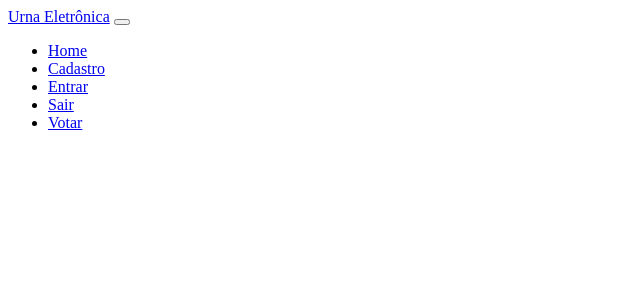
After one commit to lialisa55/urna-eletronica, a PHP site: page /votacao/navbarvotacao.php in a window 1280 px wide. The commit adds this page. Shown: the top 300 px of the page, without its empty margins (0-640 px from the left). Run offline with PHP 8.4, Linux system fonts and the light colour scheme.

Commit message:
criado clone de navbar especifico para paginas de votação

```diff
--- a/votacao/deputadofederal.php
+++ b/votacao/deputadofederal.php
@@ -11,5 +11,5 @@
 <?php
     include ('../conexao.php');
     include ('../limitacao.php');
-    include ('../navbar.php');
+    include ('navbarvotacao.php');
 ?>
--- a/votacao/governador.php
+++ b/votacao/governador.php
@@ -11,5 +11,5 @@
 <?php
     include ('../conexao.php');
     include ('../limitacao.php');
-    include ('../navbar.php');
+    include ('navbarvotacao.php');
 ?>
--- /dev/null
+++ b/votacao/navbarvotacao.php
@@ -0,0 +1,60 @@
+<!-- <nav class="navbar navbar-expand-lg navbar-dark bg-dark">
+        <a class="navbar-brand" href="#">Urna Eletrônica</a>
+        <button class="navbar-toggler" type="button" data-toggle="collapse" data-target="#navbarNav" aria-controls="navbarNav" aria-expanded="false" aria-label="Toggle navigation">
+          <span class="navbar-toggler-icon"></span>
+        </button>
+        <div class="collapse navbar-collapse" id="navbarNav">
+          <ul class="navbar-nav">
+            <li class="nav-item active">
+              <a class="nav-link" href="index.php">Home</a>
+            </li>
+            <li class="nav-item">
+              <a class="nav-link" href="cadastro.php">Cadastro</a>
+            </li>
+            <li class="nav-item">
+              <a class="nav-link" href="login.php">Login</a>
+            </li>
+            <li class="nav-item">
+                <a class="nav-link" href="#">Votar</a>
+              </li>
+          </ul>
+        </div>
+      </nav> -->
+
+      <nav class="navbar navbar-expand-lg navbar-dark bg-dark">
+      <div class="container">
+        <a class="navbar-brand" href="index.html">Urna Eletrônica</a>
+        <button
+          class="navbar-toggler"
+          type="button"
+          data-bs-toggle="collapse"
+          data-bs-target="#navbarNav"
+          aria-controls="navbarNav"
+          aria-expanded="false"
+          aria-label="Toggle navigation"
+        >
+          <span class="navbar-toggler-icon"></span>
+        </button>
+
+        <div class="collapse navbar-collapse" id="navbarNav">
+          <div class="mx-auto"></div>
+          <ul class="navbar-nav">
+          <li class="nav-item">
+              <a class="nav-link" href="../index.php">Home</a>
+            </li>
+            <li class="nav-item">
+              <a class="nav-link" href="../cadastro.php">Cadastro</a>
+            </li>
+            <li class="nav-item">
+              <a class="nav-link" href="../login.php">Entrar</a>
+            </li>
+            <li class="nav-item">
+              <a class="nav-link" href="../sair.php">Sair</a>
+            </li>
+            <li class="nav-item">
+                <a class="nav-link" href="deputadofederal.php">Votar</a>
+              </li>
+          </ul>
+        </div>
+      </div>
+    </nav>
--- a/votacao/presidente.php
+++ b/votacao/presidente.php
@@ -11,5 +11,5 @@
 <?php
     include ('../conexao.php');
     include ('../limitacao.php');
-    include ('../navbar.php');
+    include ('navbarvotacao.php');
 ?>
--- a/votacao/senador.php
+++ b/votacao/senador.php
@@ -11,5 +11,5 @@
 <?php
     include ('../conexao.php');
     include ('../limitacao.php');
-    include ('../navbar.php');
+    include ('navbarvotacao.php');
 ?>
```
Also changed, not shown: votacao/deputadoestadual.php (+40 -1 lines).
